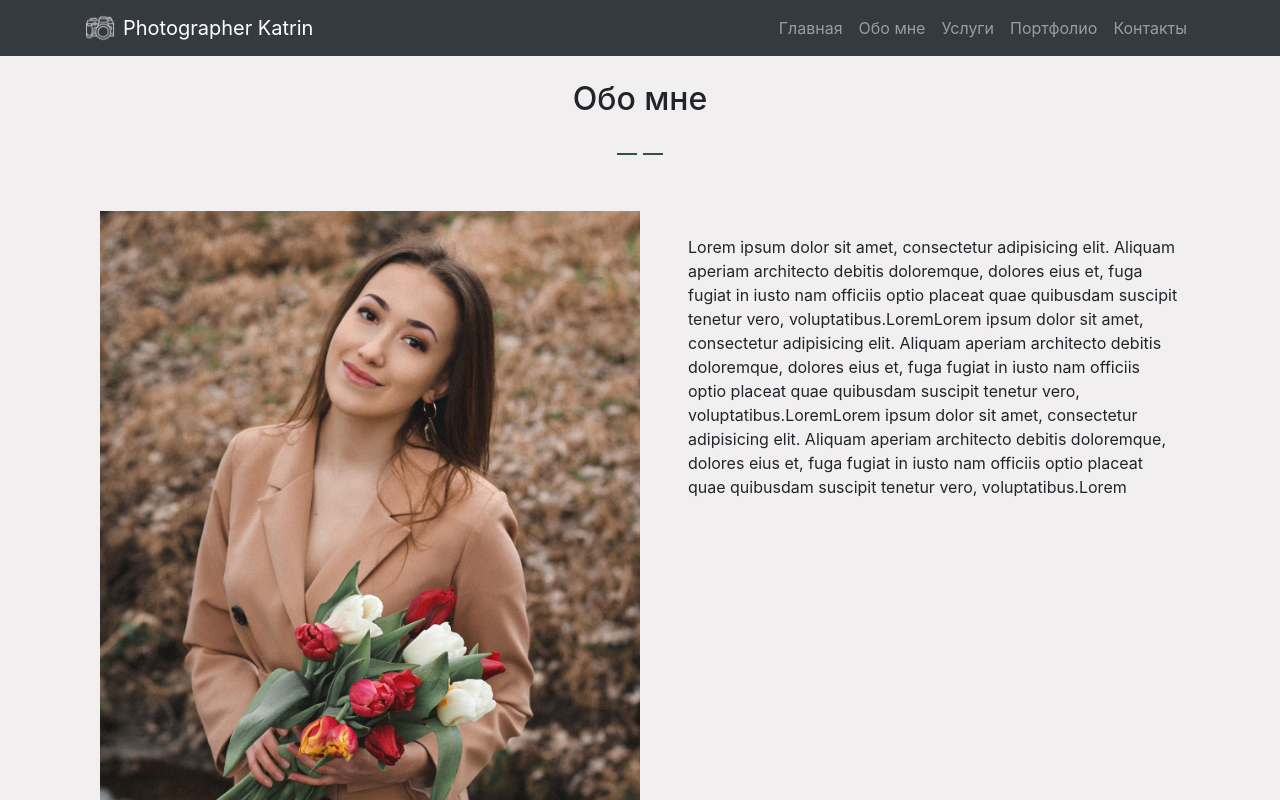
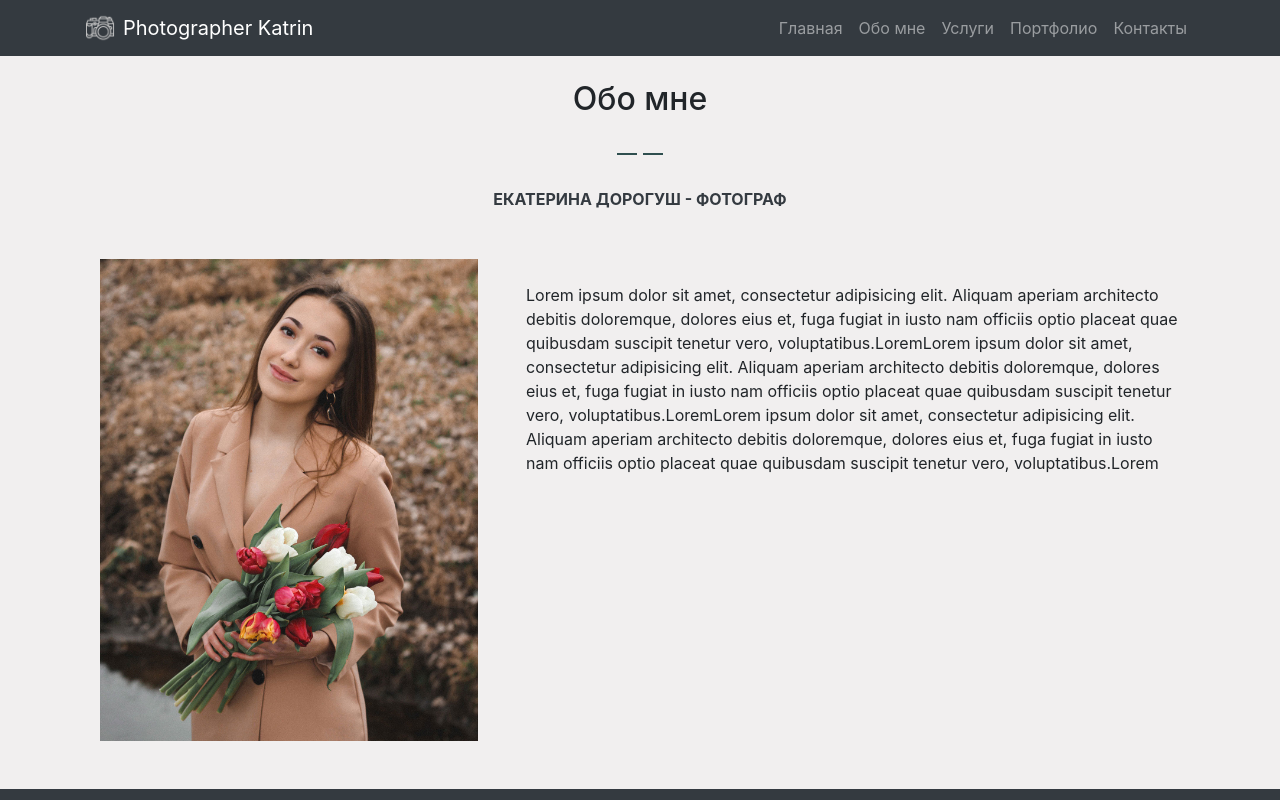
Before and after one commit to TatsianaMark/React-site, a React (Create React App) app in the folder react-site/: page /about in a window 1280 px wide. Shown: the top 800 px of the page. Built offline with nearby package versions, Linux system fonts and the light colour scheme.

Commit message:
feat: add name of photographer for page about me

```diff
--- a/react-site/src/App.css
+++ b/react-site/src/App.css
@@ -73,6 +73,9 @@
     object-fit: cover;
 
 }
+.photo_about{
+    width: 35%;
+}
 
 /*.container_bg{*/
     /*background-image: url("./assets/img/Kate.jpg");*/
--- a/react-site/src/Pages/About.js
+++ b/react-site/src/Pages/About.js
@@ -11,9 +11,14 @@ export default function About() {
                 <div className="title title_about text-center">
                     <h2>Обо мне</h2>
                 </div>
+                <div className="name name_photogrepher text-center text-dark pt-4">
+                    <span>
+                        <strong>ЕКАТЕРИНА ДОРОГУШ - ФОТОГРАФ</strong>
+                    </span>
+                </div>
                 <div className="about_img py-md-5 d-flex">
                     <img
-                    className="w-50 img-fluid"
+                    className="photo_about img-fluid"
                     src={photo_about_me}
                     alt="photo_Katrin"
                 />
```
